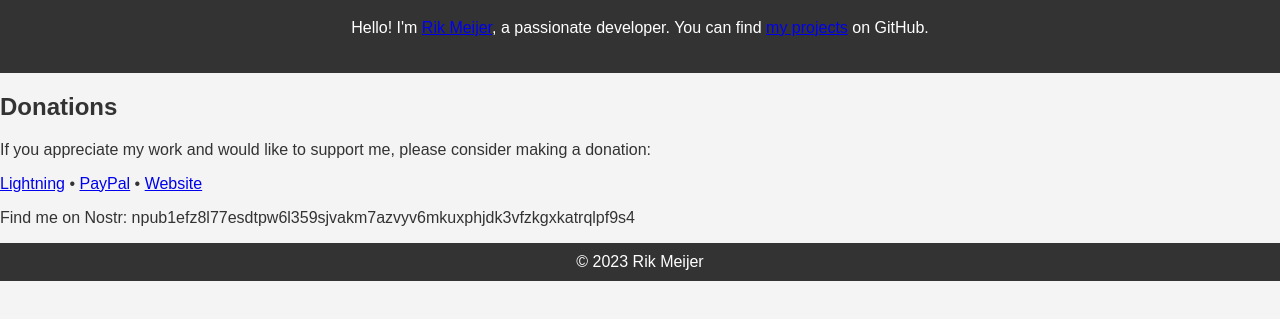
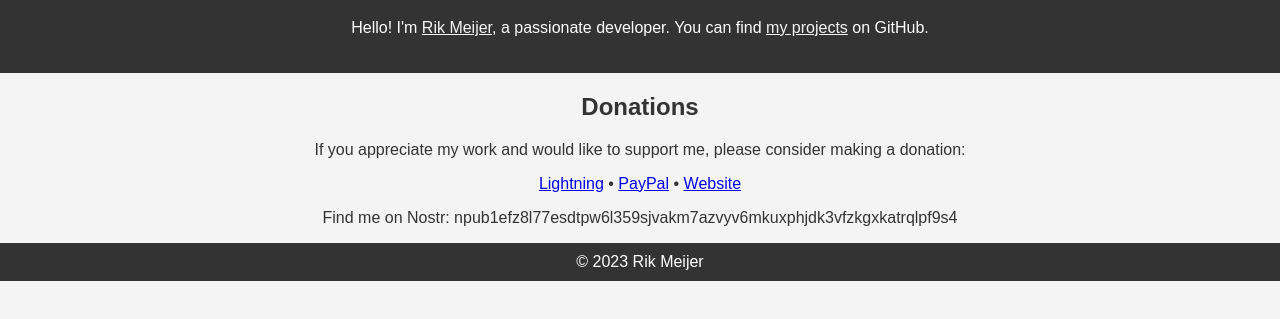
Before and after one commit to rikmeijer/rikmeijer.github.io, a plain HTML site: page index.html in a window 1280 px wide. Shown: the part 81-400 px from the top of the page. Drawn offline with Linux system fonts and the light colour scheme.

Commit message:
fix link color

```diff
--- a/index.html
+++ b/index.html
@@ -4,12 +4,16 @@
         <meta charset="UTF-8">
         <title>Rik Meijer's GitHub Profile</title>
         <style>
+            header a, header a:visited {
+color: #f4f4f4;
+}
             body {
                 font-family: Arial, sans-serif;
                 margin: 0;
                 padding: 0;
                 background-color: #f4f4f4;
                 color: #333;
+                text-align: center;
             }
             header {
                 background: #333;
```
